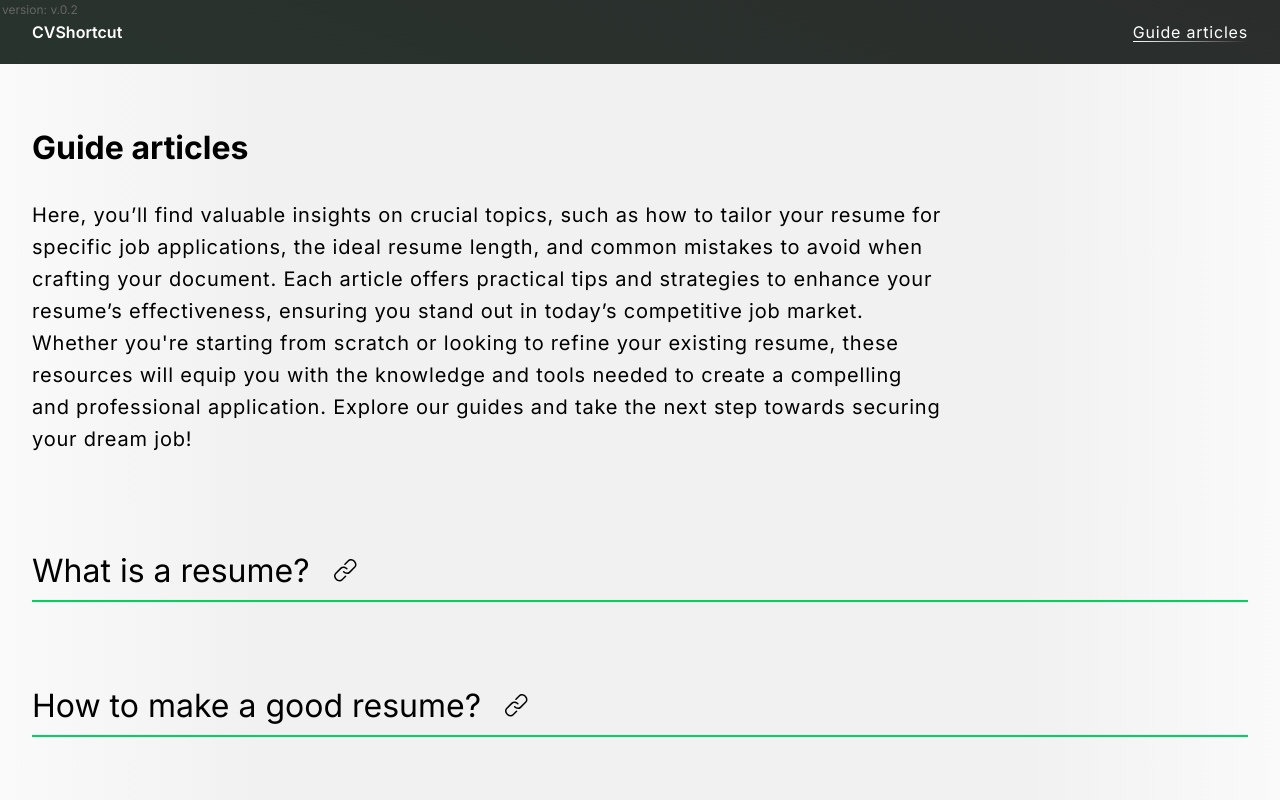
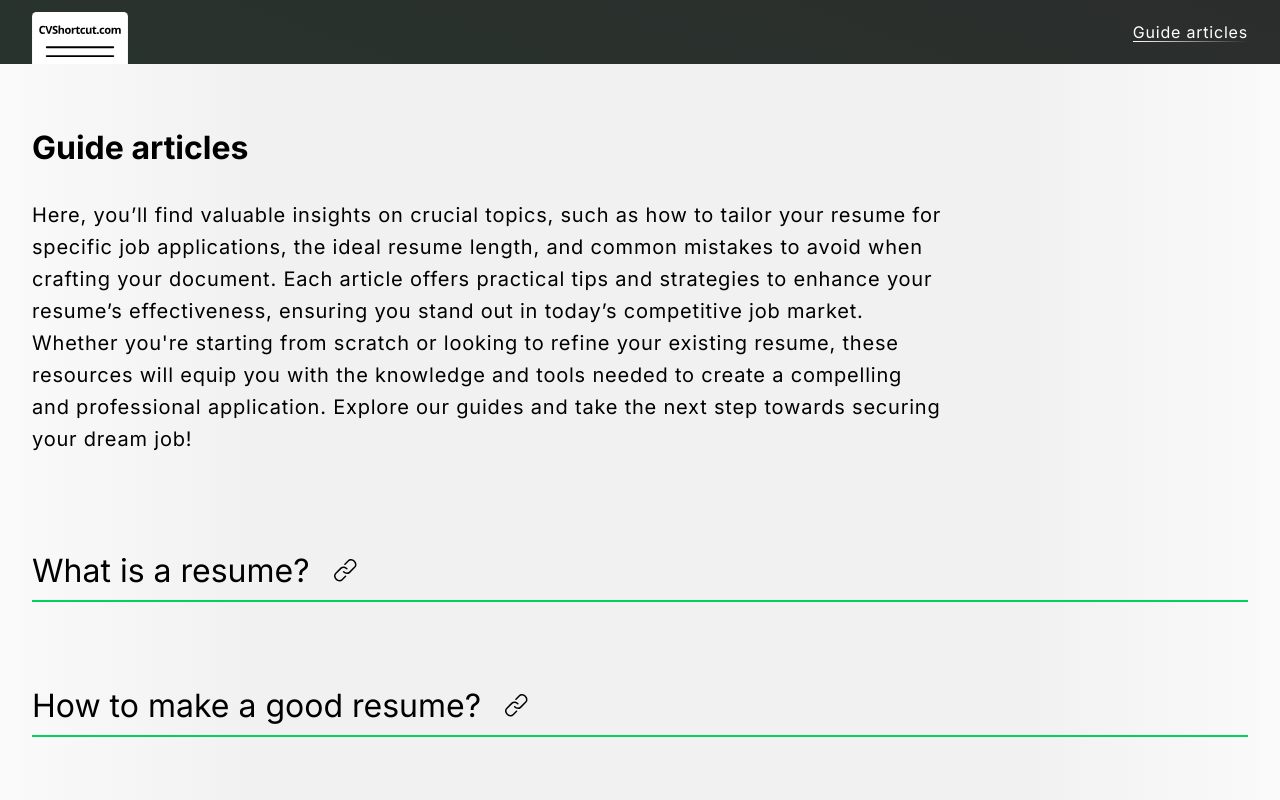
Before and after one commit to egohommeli12345/cvshortcut, a Next.js app: page /articles in a window 1280 px wide. Shown: the top 800 px of the page. Built offline with nearby package versions, Linux system fonts and the light colour scheme; no server answers.

Commit message:
logo, inputs and textareas made easier to read

```diff
--- a/src/app/layout.tsx
+++ b/src/app/layout.tsx
@@ -5,7 +5,10 @@ import GoogleAnalytics from "@/components/GoogleAnalytics";
 import Navigation from "@/components/Navigation";
 import styles from "@/app/page.module.css";
 
-const inter = Inter({subsets: ["latin"]});
+const inter = Inter({
+  subsets: ["latin"],
+  variable: "--font-inter"
+});
 
 export const metadata: Metadata = {
   title: "Resume builder: create your resume in minutes",
@@ -23,7 +26,6 @@ export default function RootLayout({
     <html lang="en">
     <GoogleAnalytics/>
     <body className={inter.className}>
-    <p className={styles.appversion}>version: v.0.2</p>
     <Navigation/>
     {children}
     <div className={styles.footer}>
--- a/src/app/page.tsx
+++ b/src/app/page.tsx
@@ -6,7 +6,6 @@ import Preview from "@/components/Preview";
 import {ResumeProvider} from "@/components/ResumeContext";
 import PaymentElement from "@/components/PaymentElement";
 import {useRef} from "react";
-import Image from "next/image";
 
 
 export default function Home() {
@@ -20,7 +19,6 @@ export default function Home() {
 
   return (
     <main className={styles.main}>
-      {/*<p className={styles.appversion}>App version: v.0.2</p>*/}
 
       <div className={styles.hero}>
         <div className={styles.col2}>
--- a/src/components/Editor.tsx
+++ b/src/components/Editor.tsx
@@ -261,6 +261,7 @@ const Editor = () => {
           <select name="language"
                   id="language"
                   className={styles.select}
+                  value={resumeData.language}
                   onChange={handleChange}>
             <option value="en">English</option>
             <option value="fi">Finnish</option>
--- a/src/components/Navigation.module.css
+++ b/src/components/Navigation.module.css
@@ -20,18 +20,30 @@
 
 .navbar {
   width: 100%;
+  height: 100%;
   max-width: 1440px;
   display: flex;
   justify-content: space-between;
   align-items: center;
   box-sizing: border-box;
   padding: 0 2rem 0 2rem;
+  position: relative;
 }
 
 .logo {
   color: white;
   text-decoration: none;
   font-weight: 600;
+  height: 100%;
+  width: 64px;
+}
+
+.logo img {
+  width: 6rem;
+  object-fit: cover;
+  position: absolute;
+  bottom: 0;
+  /*transform: translateY(50%);*/
 }
 
 .link {
--- a/src/components/Navigation.tsx
+++ b/src/components/Navigation.tsx
@@ -7,7 +7,8 @@ const Navigation = () => {
       <div className={styles.navbg}>
         <div className={styles.navbar}>
           <Link href={"/"} className={styles.logo}>
-            CVShortcut
+            {/*CVShortcut*/}
+            <img src="/logo.svg" alt="CVShortcut"/>
           </Link>
           <div className={styles.links}>
             <Link href={"/articles"} className={styles.link}>Guide
```
Also changed, not shown: src/components/Editor.module.css (+9 -5 lines), public/logo.svg (added), 1 other file (tests, documents, lock files or other folders).
